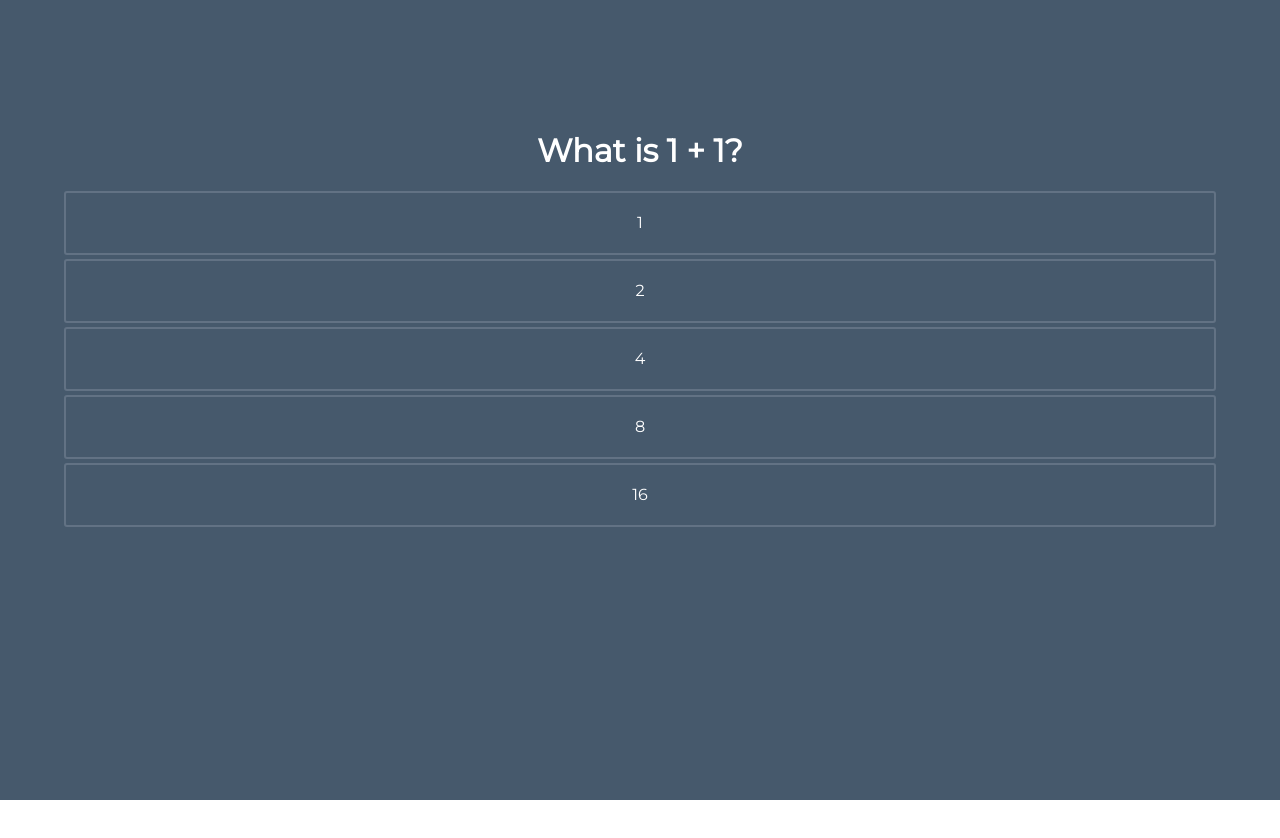
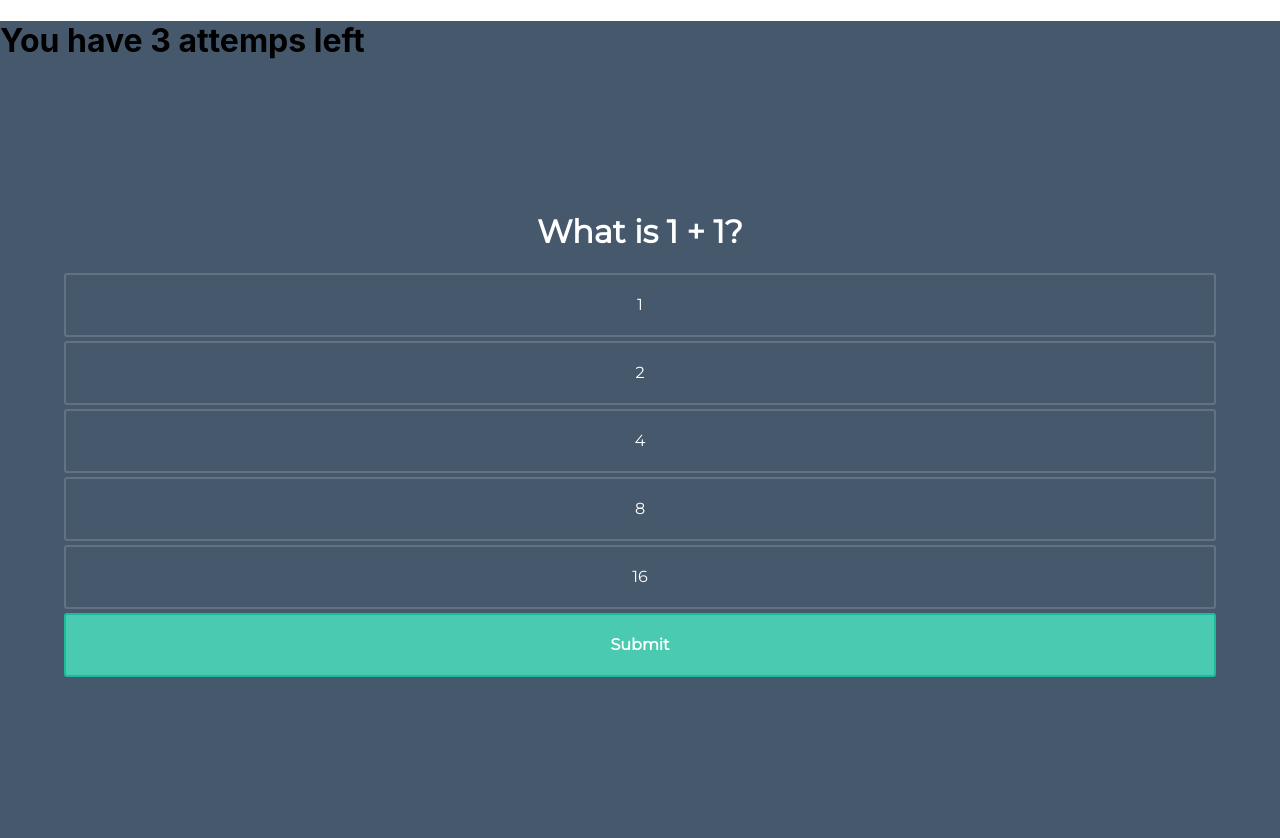
Before and after one commit to jenningst/quizr, a React (Create React App) app in the folder client/: page / in a window 1280 px wide. Shown: the top 838 px of the page. Before the commit the page ends 800 px from the top, so only its background shows below. Built offline with nearby package versions, Linux system fonts and the light colour scheme.

Commit message:
Quiz now controls question

```diff
--- a/client/src/components/Question.js
+++ b/client/src/components/Question.js
@@ -1,4 +1,4 @@
-import React, { useState } from 'react';
+import React, { useState, useEffect } from 'react';
 import PropTypes from 'prop-types';
 import styled from 'styled-components';
 import ButtonBase from './common/base/ButtonBase';
@@ -7,12 +7,17 @@ import AnswerItem from './AnswerItem';
 const ERROR_MESSAGE = "Whoops! Try again!";
 const SUCCESS_MESSAGE = "That's correct!";
 
-const Question = ({ question, getNextQuestion, isCorrect }) => {
+const Question = ({ question, submitResponses, isCorrect, getNextQuestion, attemptsLeft }) => {
   const [selectedChoices, setSelectedChoices] = useState([]);
-  const [assistMode, setAssistMode] = useState(false);
-  const [mode, setMode] = useState(false);
-  // const [isCorrect, setIsCorrect] = useState(false);
   const [message, setMessage] = useState("");
+
+  useEffect(() => {
+    setSelectedChoices([]);
+  }, [attemptsLeft]);
+
+  useEffect(() => {
+    setSelectedChoices([]);
+  }, [isCorrect]);
 
   return (
     <QuestionWrapper className="question-wrapper">
@@ -30,7 +35,22 @@ const Question = ({ question, getNextQuestion, isCorrect }) => {
           />
         ))}
         <ActionWrapper className="action-buttons">
-          {renderSubmitOrNext()}
+          {isCorrect
+            ? <ActionButton
+                backgroundColor="#6121bf"
+                borderColor="#4717a2"
+                type="button"
+                onClick={fetchNextQuestion}
+              >
+                Next Question
+              </ActionButton>
+            : <ActionButton
+                type="button"
+                onClick={sendChoicePayload}
+              >
+                Submit
+              </ActionButton>
+          }
         </ActionWrapper>
       </AnswerList>
       <MessageBox className="message-box">
@@ -39,38 +59,13 @@ const Question = ({ question, getNextQuestion, isCorrect }) => {
     </QuestionWrapper>
   );
 
-  function renderSubmitOrNext() {
-    // Dynamically renders a button; renders a "submit" button if at least one
-    // choice has been selected and renders a "next question" button if the
-    // question has been answered correctly.
-    if (selectedChoices.length > 0) {
-      if (isCorrect === true) { //render next question button
-        return (
-          <ActionButton
-            backgroundColor="#6121bf"
-            borderColor="#4717a2"
-            type="button"
-            onClick={fetchQuestion}
-          >
-            Next Question
-          </ActionButton>
-        );
-      } else { // render submit current question button
-        return (
-          <ActionButton
-            type="button"
-            onClick={checkAnswer}
-          >
-            Submit
-          </ActionButton>
-        );
-      }
-    }
-    return null;
+  // Submits an array of selected choices for validation
+  function sendChoicePayload() {
+    submitResponses(selectedChoices);
   }
 
+  // Adds or removes a element from the selectedChoices state
   function selectChoice(index) {
-    // Adds or removes a choice selection and updates local state
     let selections = [...selectedChoices];
     if (!selections.includes(index)) {
       selections.push(index);
@@ -83,88 +78,10 @@ const Question = ({ question, getNextQuestion, isCorrect }) => {
     setSelectedChoices(selections);
   }
 
-  function checkAnswer() {
-    // Checks the validity of an answer set; has two modes: (a)
-    // quick check and assist mode
-    let choices = selectedChoices; // choices = [3, 0]
-    const ANSWERS = getAnswers(); // answers = [2]
-
-    function onError() {
-      // setIsCorrect(false);
-      setMessage(ERROR_MESSAGE);
-      setSelectedChoices([]);
-    }
-
-    function onSuccess() {
-      // setIsCorrect(true);
-      setMessage(SUCCESS_MESSAGE);
-    }
-
-    if (assistMode === false) { // REFACTOR: Change this to reflect test mode
-
-      if (choices.length !== ANSWERS.length) { // check for length equality
-        onError();
-        return;
-      } else { // same number of answers
-        if (ANSWERS.every(answer => choices.includes(answer))) {
-          onSuccess();
-          return;
-        }
-        onError();
-        return;
-      }
-    } else { // assist mode enabled; provide output the user
-      //let correct, incorrect, missing;
-      // loop through the answers:
-      // if answers.includes(THE VALUE, NOT INDEX) === true:
-      //   push the correct answer to correct
-      //   remove the correct answer from choices
-      // else:
-      //   push the missing answer to missing
-      // finally:
-      //   anything left over in choices gets concatenated into incorrect
-
-      // invalid cases:
-      // partial incorrect (missing one or more correct)
-      //    answer = [1, 2, 3]; choices = [1, 2]
-      //    display incorrect to user
-      //    show them correct answers [1, 2]
-      //    show them incorrect answers [3]
-      // partial incorrect (extraneous selection)
-      //    answer = [1, 3]; choices = [1, 2, 3]
-      //    show them correct answers [1, 3]
-      //    show them incorrect answers [2]
-      // all incorrect
-      //    answer = [2, 4]; choices = [0, 1, 3]
-      //    show them correct answers []
-      //    show them incorrect answers [0, 1, 3]
-      onError();
-      return;
-    }
-  }
-
-  function fetchQuestion() {
+  // Sets a request to Quiz for the next question
+  function fetchNextQuestion() {
+    setSelectedChoices([]);
     getNextQuestion();
-    // re-initialize state
-    setSelectedChoices([]);
-    // setIsCorrect(false);
-    setMessage("");
-  }
-
-  function toggleAssistMode() {
-    // Toggles assist mode for the question
-    setAssistMode(!assistMode);
-  }
-
-  function getAnswers() {
-    // Returns an array of correct choice indexes
-    let answerIndexes = [];
-    question.choices.map((choice, index) => {
-        if (choice.isAnswer === true) {
-          answerIndexes.push(index);
-        }
-      });
-    return answerIndexes;
   }
 };
 
--- a/client/src/components/Quiz.js
+++ b/client/src/components/Quiz.js
@@ -9,9 +9,12 @@ const Quiz = () => {
   // state for all modes
   const [questions, setQuestions] = useState([]);
   const [index, setIndex] = useState(0);
+  const [message, setMessage] = useState("");
   // state for intensive mode
   const [mode, setMode] = useState(MODES.INTENSIVE_MODE);
+  const [correct, setCorrect] = useState(false);
   const [correctCount, setCorrectCount] = useState(0);
+  const [attemptCounter, setAttemptCounter] = useState(3);
 
   useEffect(() => {
     // pre-load questions
@@ -20,19 +23,95 @@ const Quiz = () => {
 
   return (
     <QuizWrapper>
+      <h1>You have {attemptCounter} attemps left</h1>
       {index && index === questions.length
         ? <Assessment
           />
-        : <Question
-              question={SAMPLE_QUESTIONS[index]}
-              getNextQuestion={getNextQuestion}
-          />
+        : attemptCounter > 0
+            ?  <Question
+                  question={SAMPLE_QUESTIONS[index]}
+                  getNextQuestion={getNextQuestion}
+                  isCorrect={correct}
+                  submitResponses={checkAnswer}
+                  attemptsLeft={attemptCounter}
+              />
+            : <h1>No attemps left!</h1>
       }
     </QuizWrapper>
   );
 
+  function checkAnswer(choicePayload) {
+    // Checks the validity of a choices payload from Question
+    // reduce attempts
+    setAttemptCounter(attemptCounter - 1);
+
+    let choices = choicePayload;
+    const ANSWERS = getAnswers();
+
+    const onError = () => {
+      // setMessage(ERROR_MESSAGE);
+      setCorrect(false);
+
+    }
+
+    const onSuccess = () => {
+      // setMessage(SUCCESS_MESSAGE);
+      setCorrect(true);
+      setAttemptCounter(3);
+    }
+
+    if (choices.length !== ANSWERS.length) { // check for length equality
+      onError();
+      return;
+    } else { // same number of answers
+      if (ANSWERS.every(answer => choices.includes(answer))) {
+        onSuccess();
+        return;
+      }
+      onError();
+      return;
+    }
+
+    //let correct, incorrect, missing;
+    // loop through the answers:
+    // if answers.includes(THE VALUE, NOT INDEX) === true:
+    //   push the correct answer to correct
+    //   remove the correct answer from choices
+    // else:
+    //   push the missing answer to missing
+    // finally:
+    //   anything left over in choices gets concatenated into incorrect
+
+    // invalid cases:
+    // partial incorrect (missing one or more correct)
+    //    answer = [1, 2, 3]; choices = [1, 2]
+    //    display incorrect to user
+    //    show them correct answers [1, 2]
+    //    show them incorrect answers [3]
+    // partial incorrect (extraneous selection)
+    //    answer = [1, 3]; choices = [1, 2, 3]
+    //    show them correct answers [1, 3]
+    //    show them incorrect answers [2]
+    // all incorrect
+    //    answer = [2, 4]; choices = [0, 1, 3]
+    //    show them correct answers []
+    //    show them incorrect answers [0, 1, 3]
+  }
+
+  function getAnswers() {
+    // Helper method; Returns an array of correct choice indexes
+    let answerIndexes = [];
+    SAMPLE_QUESTIONS[index].choices.map((choice, index) => {
+      if (choice.isAnswer === true) {
+        answerIndexes.push(index);
+      }
+    });
+    return answerIndexes;
+  }
+
   function getNextQuestion() {
     setIndex(index + 1);
+    setCorrect(false);
   }
 };
 
@@ -41,3 +120,11 @@ const QuizWrapper = styled.div`
 `;
 
 export default Quiz;
+
+// function fetchQuestion() {
+//   getNextQuestion();
+//   // re-initialize state
+//   setSelectedChoices([]);
+//   // setIsCorrect(false);
+//   setMessage("");
+// }
```
